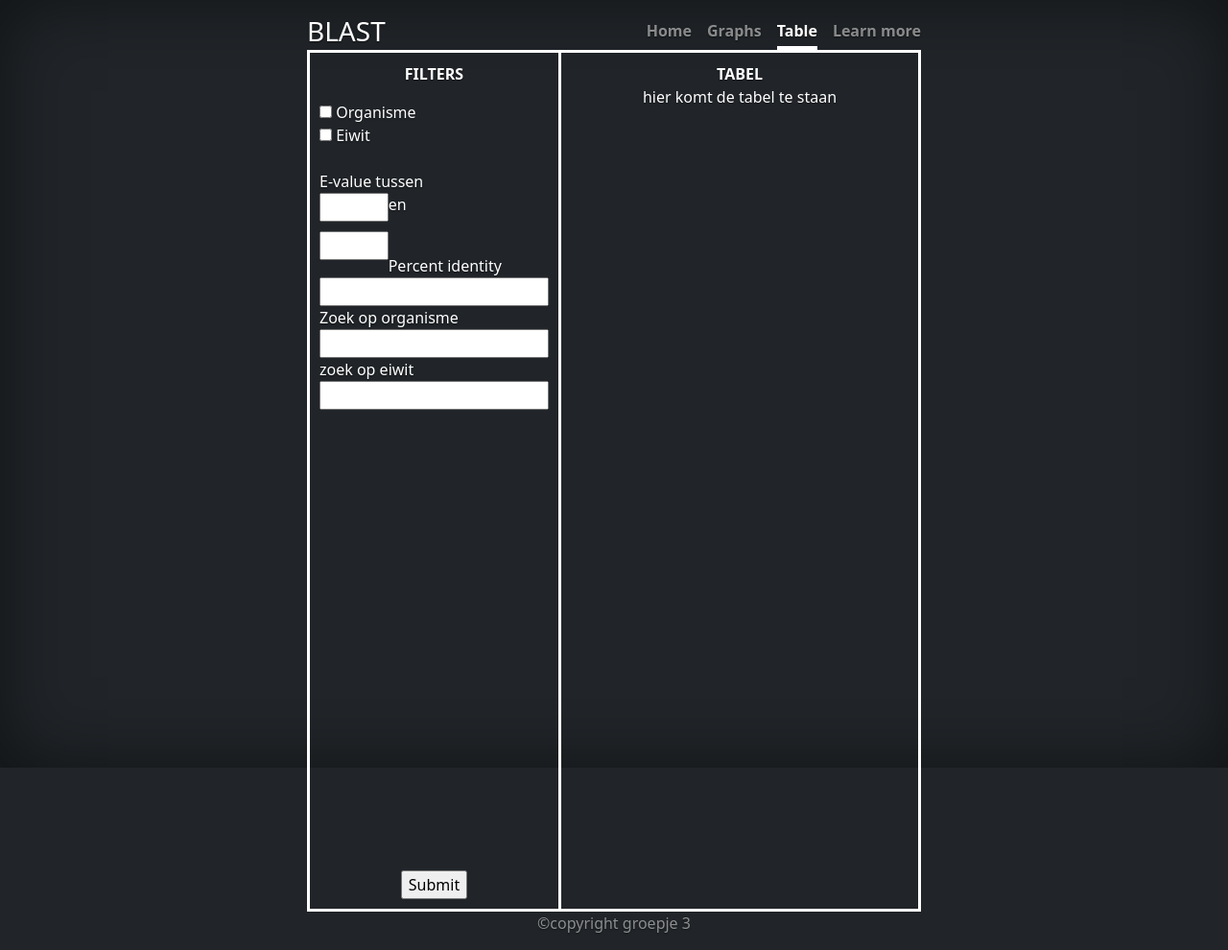
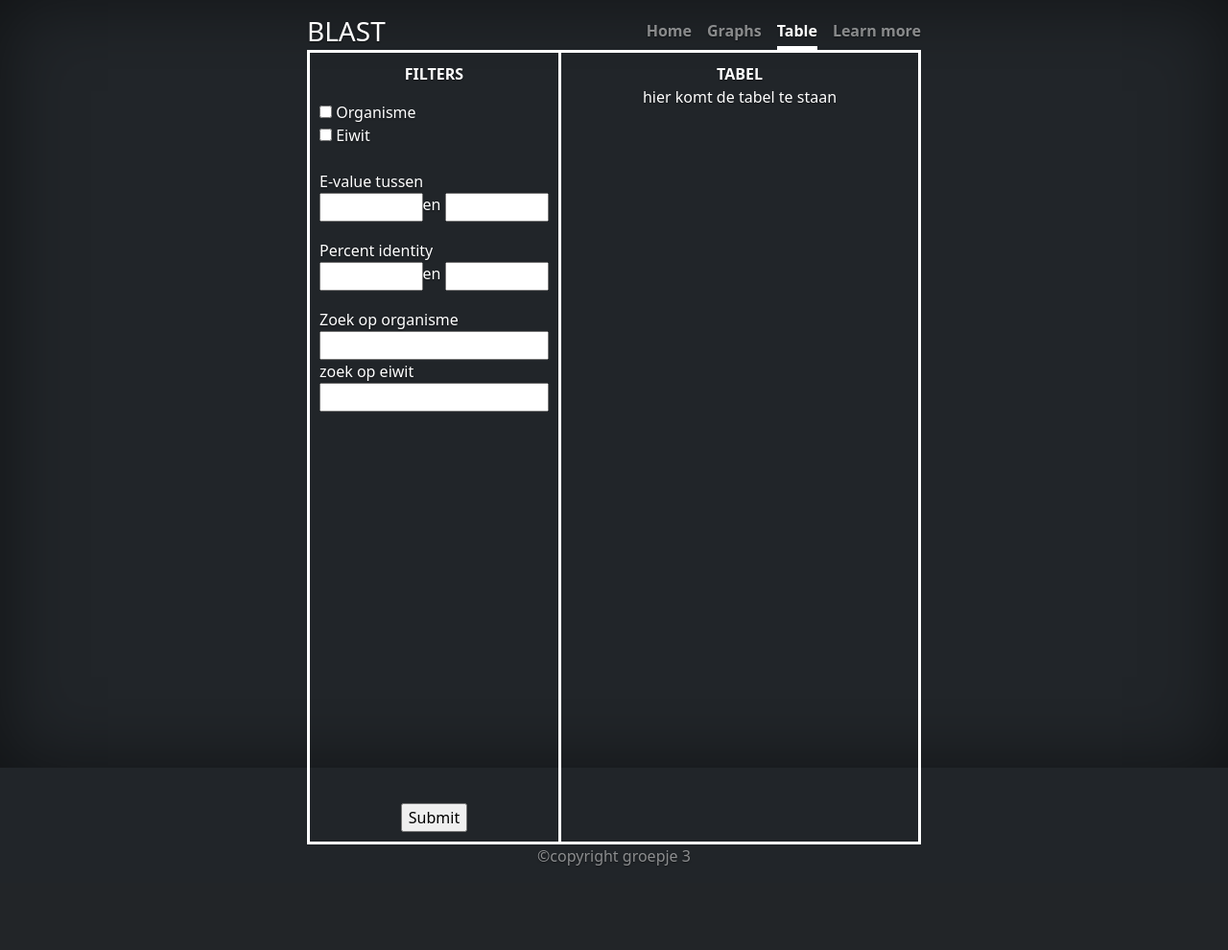
Before and after one commit to NickPolderHAN/Periode_4_project, a Flask app: template template/cover/table.html in a window 1280 px wide. Shown: the whole page at 96% size. After the commit the page ends 902 px from the top, so only its background shows below. Run offline with Flask 2, Linux system fonts and the light colour scheme; the template is opened without the code that fills it, so the values that code supplies are empty.

Commit message:
filter verbeterd

```diff
--- a/template/cover/cover.css
+++ b/template/cover/cover.css
@@ -73,7 +73,16 @@ body {
   border-bottom-color: #fff;
 }
 
-.tekstinvulveld {
-  width: 30%;
+.tekstinvulveldlinks {
+  width: 45%;
   float: left;
+  white-space: nowrap;
+  display: inline;
 }
+
+.tekstinvulveldrechts {
+  width: 45%;
+  float: right;
+  white-space: nowrap;
+  display: inline;
+}
--- a/template/cover/table.html
+++ b/template/cover/table.html
@@ -36,25 +36,26 @@
       <b>FILTERS</b><p>
       <div class = "filters">
         <form action="/action_page.php">
-  <input type="checkbox" id="vehicle1" name="vehicle1" value="Organisme">
-  <label for="vehicle1"> Organisme</label><br>
-  <input type="checkbox" id="vehicle2" name="vehicle2" value="Eiwit">
-  <label for="vehicle2"> Eiwit</label><br>
+  <input type="checkbox" >
+  <label > Organisme</label><br>
+  <input type="checkbox" >
+  <label> Eiwit</label><br>
       <br>
 
   <label >E-value tussen</label><br>
-  <input type="text" class = "tekstinvulveld"> <p>en</p> <input type="text" class = 'tekstinvulveld'><br>
+    <input type="text" class = "tekstinvulveldlinks"> <p style = 'display:inline'> en </p>
+          <input type="text" class = 'tekstinvulveldrechts'><br><br>
 
-  <label for="fname2">Percent identity</label><br>
-  <input type="text" id="fname2" name="fname2" ><br>
-  <label for="fname3">Zoek op organisme</label><br>
-  <input type="text" id="fname3" name="fname4" ><br>
-  <label for="fname4">zoek op eiwit</label><br>
-  <input type="text" id="fname4" name="fname4" ><br>
+  <label >Percent identity</label><br>
+  <input type="text" class = "tekstinvulveldlinks"> <p style = 'display:inline'> en </p>
+          <input type="text" class = 'tekstinvulveldrechts'><br>
+<br>
+
+  <label>Zoek op organisme</label><br>
+  <input type="text"><br>
+  <label>zoek op eiwit</label><br>
+  <input type="text"><br>
     </div>
-      <br>
-      <br>
-      <br>
       <br>
       <br>
       <br>
```
